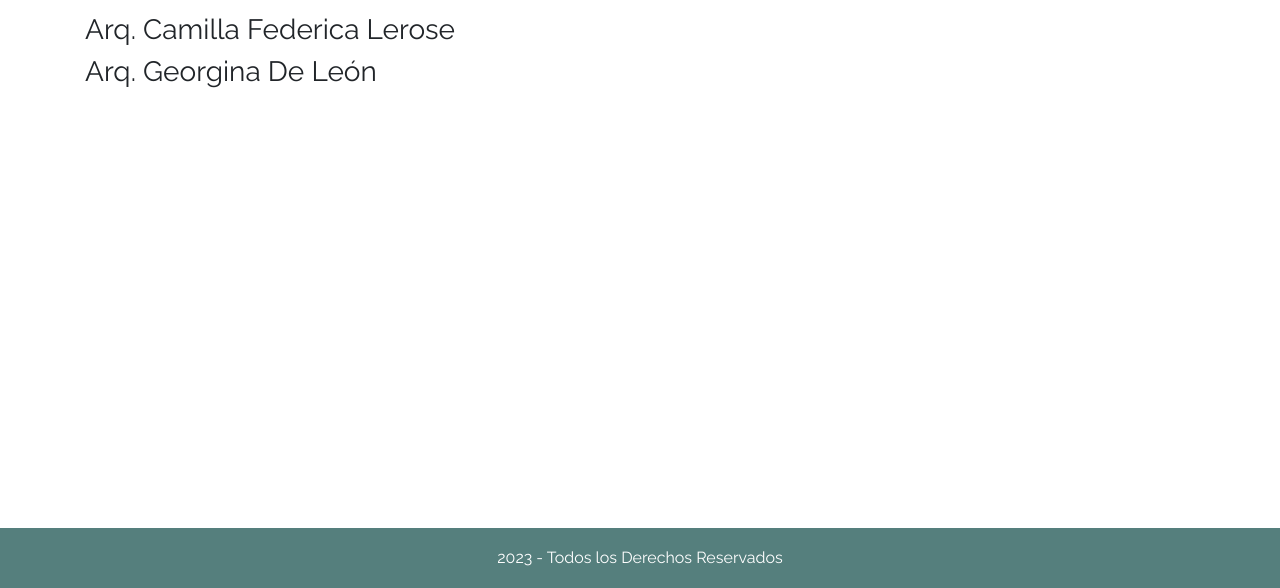
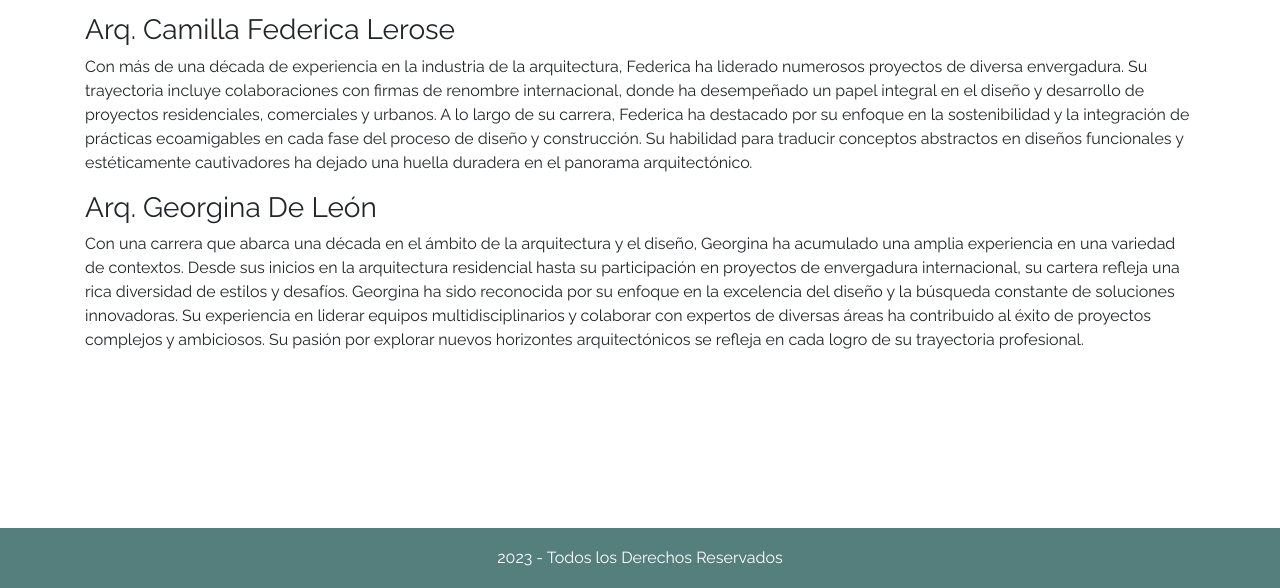
Before and after one commit to emirubinsky/PreEntrega3_Rubinsky, a website: page pages/estudio.html in a window 1280 px wide. Shown: the part 212-800 px from the top of the page. Drawn offline with nearby package versions, Linux system fonts and the light colour scheme.

Commit message:
presentacion arquitectas

```diff
--- a/pages/estudio.html
+++ b/pages/estudio.html
@@ -81,8 +81,23 @@
 
         <article class="row">
             <h3>Arq. Camilla Federica Lerose</h3>
+                <div>
+                    <p>Con más de una década de experiencia en la industria de la arquitectura, Federica  ha liderado numerosos proyectos de diversa envergadura. Su trayectoria incluye colaboraciones con firmas de renombre internacional, donde ha desempeñado un papel integral en el diseño y desarrollo de proyectos residenciales, comerciales y urbanos. A lo largo de su carrera, Federica ha destacado por su enfoque en la sostenibilidad y la integración de prácticas ecoamigables en cada fase del proceso de diseño y construcción. Su habilidad para traducir conceptos abstractos en diseños funcionales y estéticamente cautivadores ha dejado una huella duradera en el panorama arquitectónico.</p>
+                </div>
+        </article>
+
+        <article class="row">
             <h3>Arq. Georgina De León</h3>
+            <div>
+                <p>Con una carrera que abarca una década en el ámbito de la arquitectura y el diseño, Georgina ha acumulado una amplia experiencia en una variedad de contextos. Desde sus inicios en la arquitectura residencial hasta su participación en proyectos de envergadura internacional, su cartera refleja una rica diversidad de estilos y desafíos. Georgina ha sido reconocida por su enfoque en la excelencia del diseño y la búsqueda constante de soluciones innovadoras. Su experiencia en liderar equipos multidisciplinarios y colaborar con expertos de diversas áreas ha contribuido al éxito de proyectos complejos y ambiciosos. Su pasión por explorar nuevos horizontes arquitectónicos se refleja en cada logro de su trayectoria profesional.</p>
+            </div>
         </article>
+
+
+
+
+
+
     </main>
 
     <footer class="footer">
```
